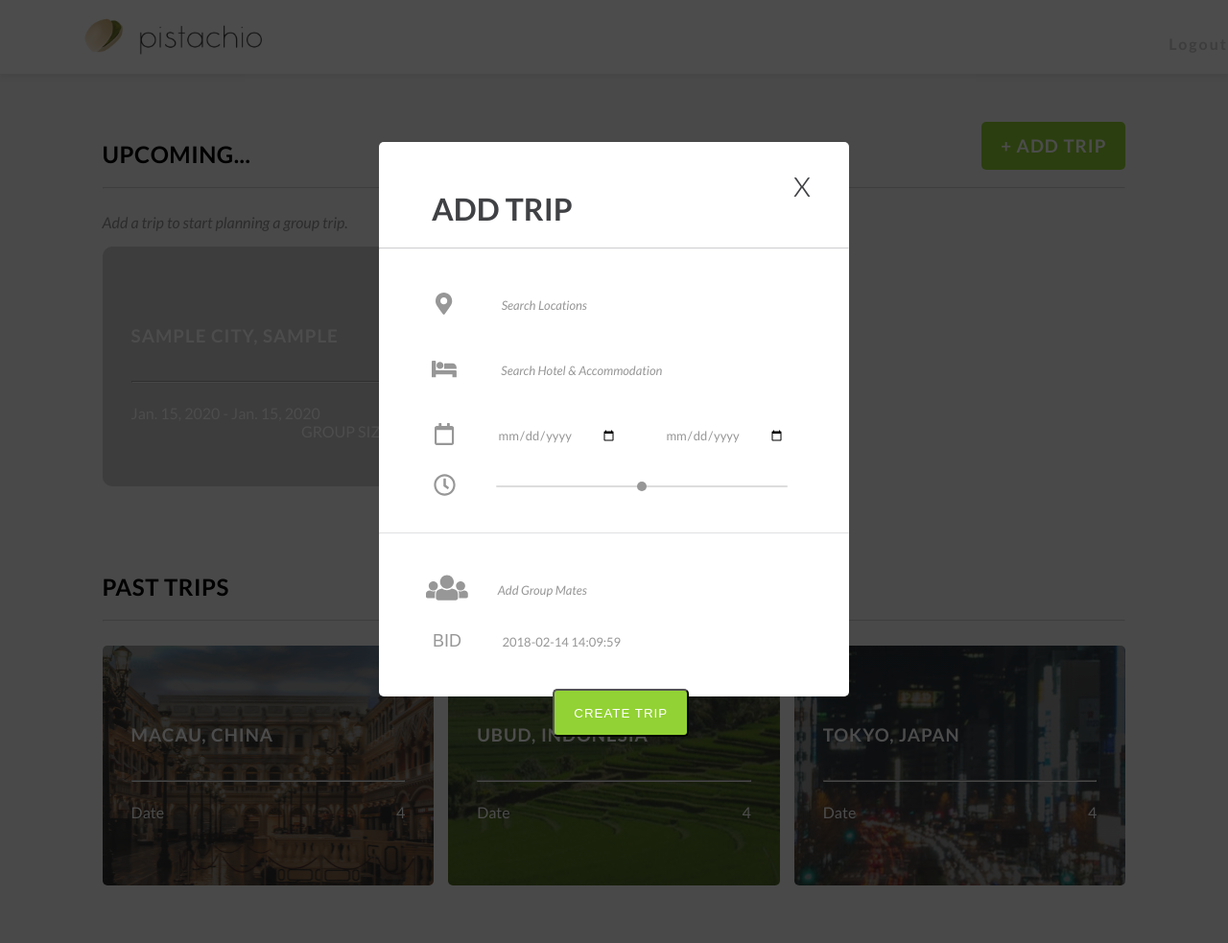
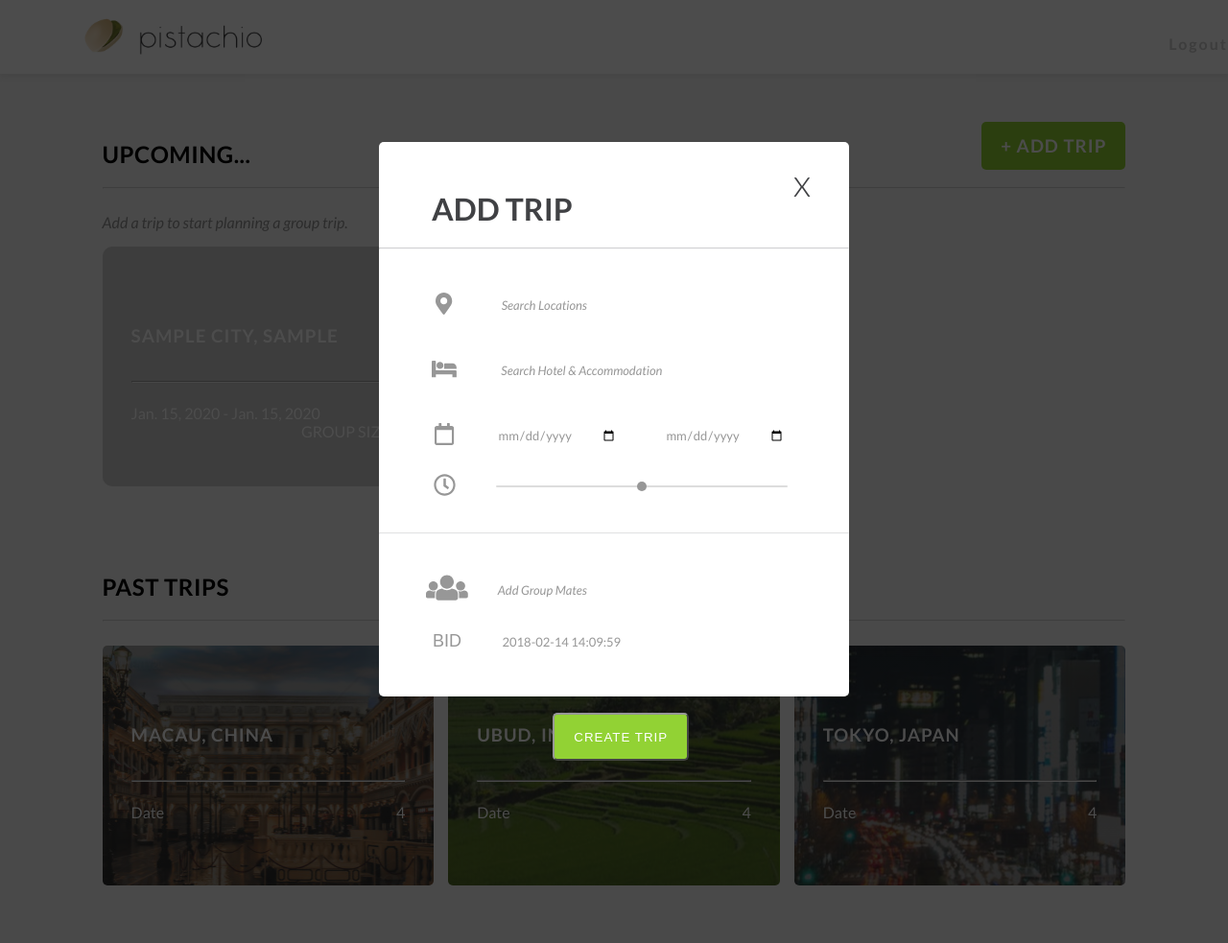
Before and after one commit to spdasilv/pistachio, a Django app: template pistachio/api/templates/api/home.html in a window 1280 px wide, after a click on "+ ADD TRIP". Shown: the whole page at 96% size. Run offline with Django 3.2, Linux system fonts and the light colour scheme; the template is opened without the code that fills it: values that come from a table or form of the project are taken from there, others are empty; a user stored in the database is signed in; tables that the repository leaves empty hold one stand-in row (values such as "Sample post").

Commit message:
Modal
Need to change slider

```diff
--- a/pistachio/api/templates/api/home.html
+++ b/pistachio/api/templates/api/home.html
@@ -209,8 +209,8 @@
                 <div class="iconAddTrip" style="margin-top:30px;margin-left:1px;display: inline;font-size: 18px;">BID</div> <input class="inputAddTrip" type="datetime" name="bidding_ends" value="2018-02-14 14:09:59" required id="id_bidding_ends" style="margin-top:30px;margin-left:-4px;width:78%;"/><br>
                 <br>
             </div>
-            <div style="display: flex;position: absolute;top:570px;left:37%;">
-            	<button type="submit"  style="text-decoration:none;" class="green-button" style="float:right" style="text-align: center;">CREATE TRIP</button>
+            <div style="display: flex;position: absolute;top:595px;left:37%;">
+            	<button type="submit"  style="text-decoration:none;border-color:var(--darkergrey);" class="green-button" style="float:right" style="text-align: center;">CREATE TRIP</button>
             </div>
         </form>
         </div>
```
